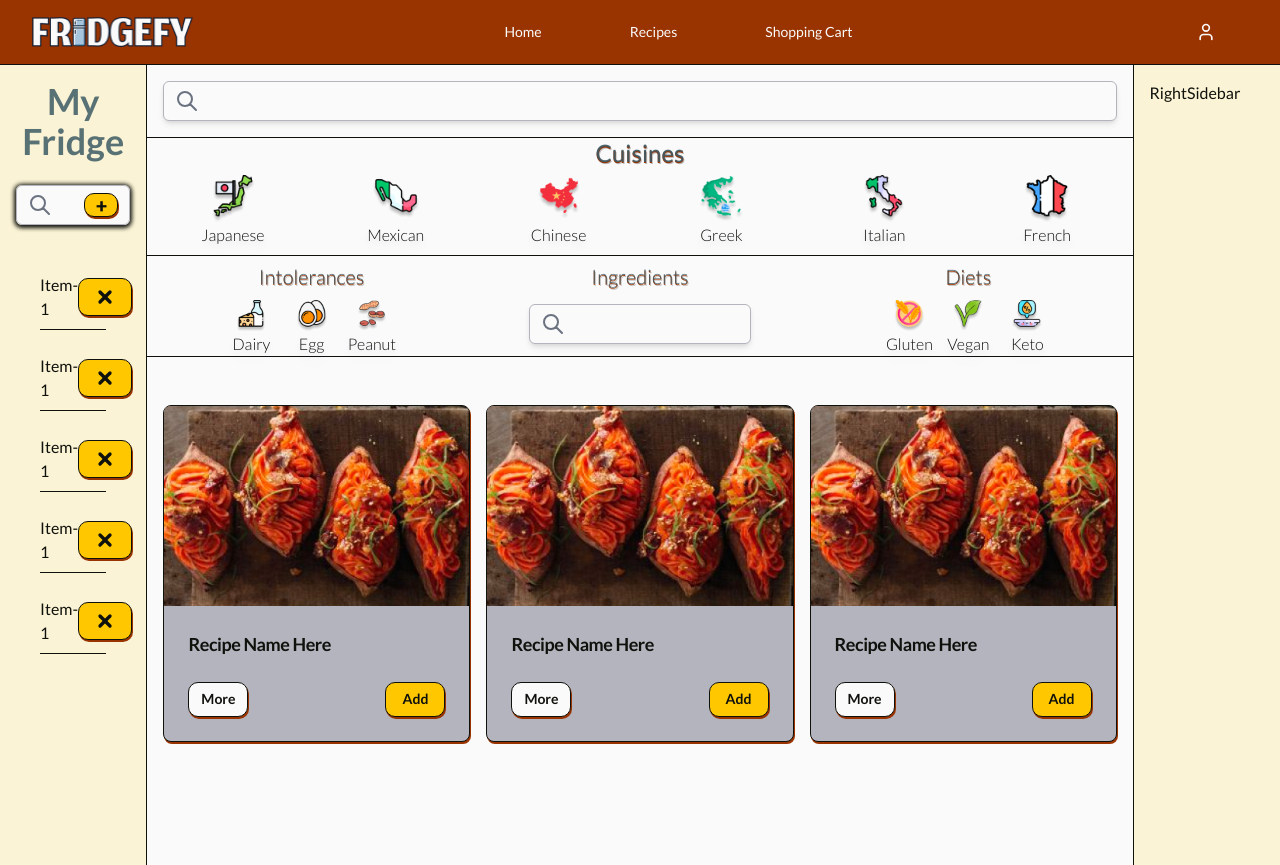
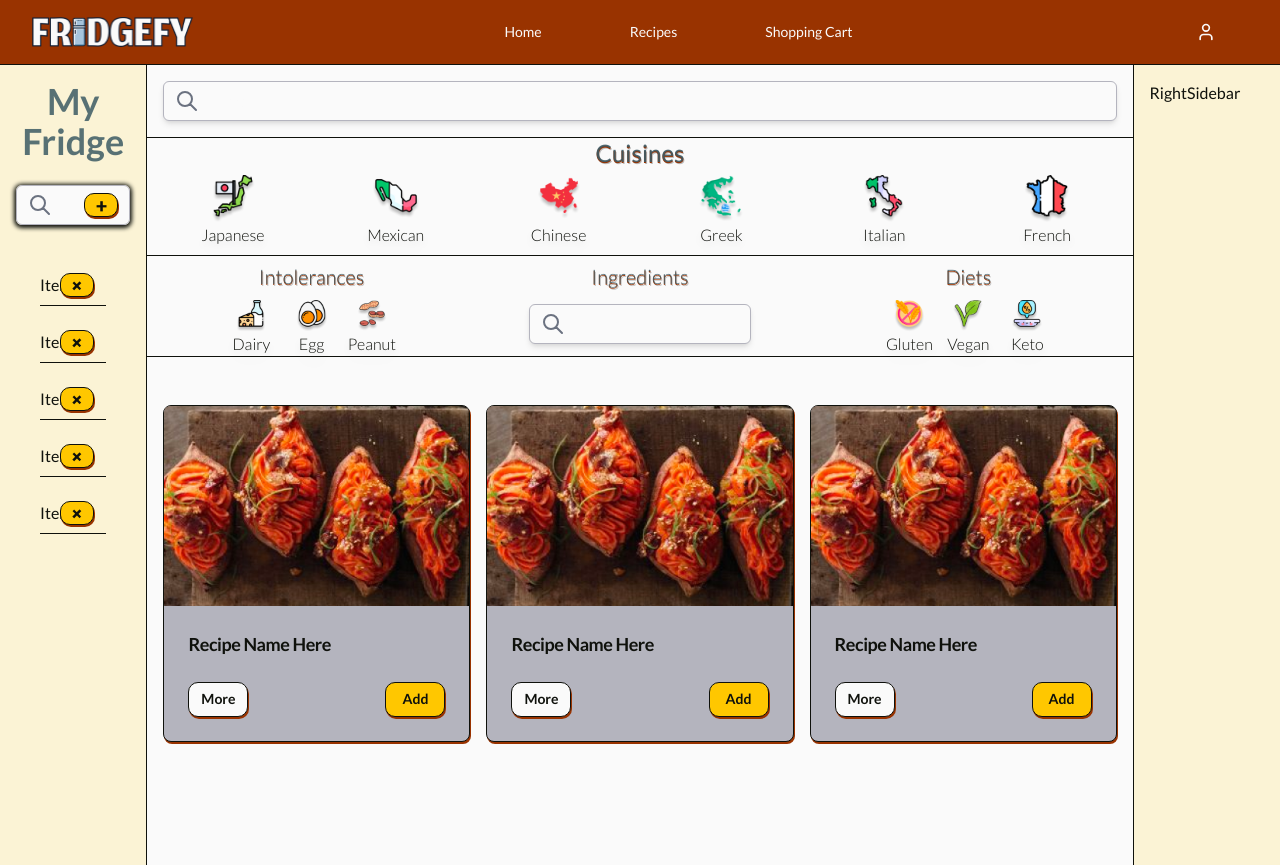
Before and after one commit to Fridgefy/fridgefy, a Next.js app in the folder frontend/: page /recipes in a window 1280 px wide. Built offline with nearby package versions, Linux system fonts and the light colour scheme.

Commit message:
change cancel button

```diff
--- a/frontend/src/components/parts/Recipe/LeftSidebar/LeftSidebar.tsx
+++ b/frontend/src/components/parts/Recipe/LeftSidebar/LeftSidebar.tsx
@@ -43,40 +43,40 @@ export default function LeftSidebar() {
             <div className="border-b relative w-full mt-4">
               <li className="flex items-center justify-between py-2">
                 <span className="">Item-1</span>
-                <Button className="card-buttons-3 bg-accent h-min w-min">
-                  <Icons.cancel strokeWidth={4} size={20} />
+                <Button className="card-buttons-2 bg-accent absolute top-0 bottom-0 w-6 h-6 my-auto right-3">
+                  <span className="text-xl font-black rotate-45">+</span>
                 </Button>
               </li>
             </div>
             <div className="border-b relative w-full mt-4">
               <li className="flex items-center justify-between py-2">
                 <span className="">Item-1</span>
-                <Button className="card-buttons-3 bg-accent h-min w-min">
-                  <Icons.cancel strokeWidth={4} size={20} />
+                <Button className="card-buttons-2 bg-accent absolute top-0 bottom-0 w-6 h-6 my-auto right-3">
+                  <span className="text-xl font-black rotate-45">+</span>
                 </Button>
               </li>
             </div>
             <div className="border-b relative w-full mt-4">
               <li className="flex items-center justify-between py-2">
                 <span className="">Item-1</span>
-                <Button className="card-buttons-3 bg-accent h-min w-min">
-                  <Icons.cancel strokeWidth={4} size={20} />
+                <Button className="card-buttons-2 bg-accent absolute top-0 bottom-0 w-6 h-6 my-auto right-3">
+                  <span className="text-xl font-black rotate-45">+</span>
                 </Button>
               </li>
             </div>
             <div className="border-b relative w-full mt-4">
               <li className="flex items-center justify-between py-2">
                 <span className="">Item-1</span>
-                <Button className="card-buttons-3 bg-accent h-min w-min">
-                  <Icons.cancel strokeWidth={4} size={20} />
+                <Button className="card-buttons-2 bg-accent absolute top-0 bottom-0 w-6 h-6 my-auto right-3">
+                  <span className="text-xl font-black rotate-45">+</span>
                 </Button>
               </li>
             </div>
             <div className="border-b relative w-full mt-4">
               <li className="flex items-center justify-between py-2">
                 <span className="">Item-1</span>
-                <Button className="card-buttons-3 bg-accent h-min w-min">
-                  <Icons.cancel strokeWidth={4} size={20} />
+                <Button className="card-buttons-2 bg-accent absolute top-0 bottom-0 w-6 h-6 my-auto right-3">
+                  <span className="text-xl font-black rotate-45">+</span>
                 </Button>
               </li>
             </div>
```
